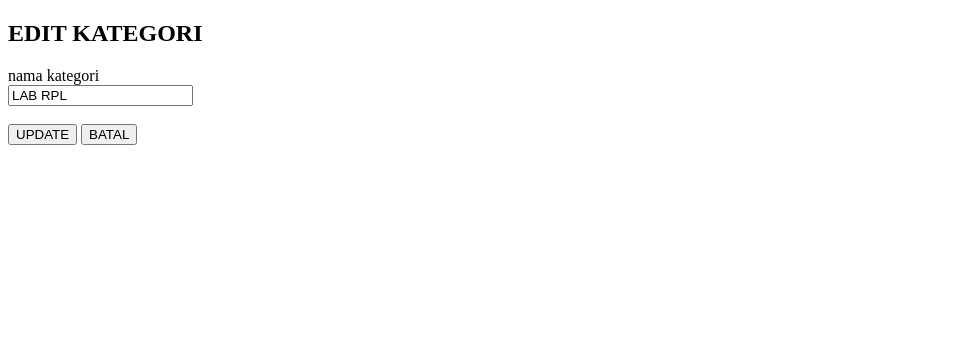
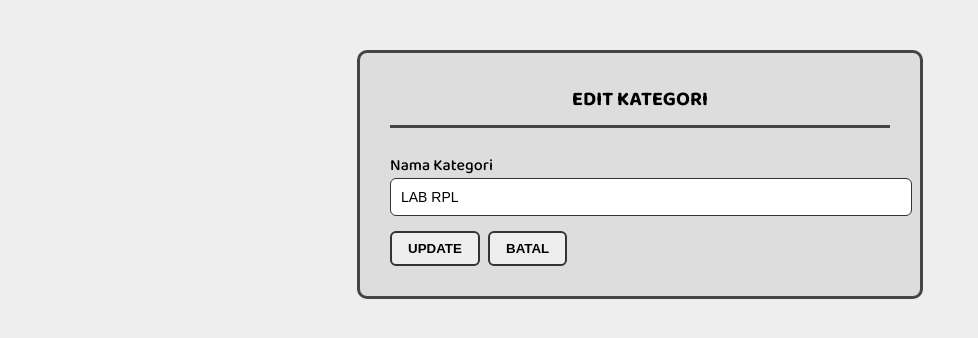
Before and after one commit to rhayihadi/Tugas-new.ujikom, a PHP site: page /admin/edit-kategori.php?id=1 in a window 1280 px wide. Shown: the top 338 px of the page, without its empty margins (0-978 px from the left). Run offline with PHP 8.4, Linux system fonts and the light colour scheme; data comes from the database, SQL or seed files in the repository.

Commit message:
Enhance edit-kategori.php layout and styles
Updated the layout and styling of the edit category page.

```diff
--- a/rhayi.ukk/admin/edit-kategori.php
+++ b/rhayi.ukk/admin/edit-kategori.php
@@ -7,30 +7,85 @@ $data = mysqli_fetch_assoc($query);
 ?>
 
 <!DOCTYPE html>
-<html>
+<html lang="id">
 <head>
+    <meta charset="UTF-8">
     <title>Edit Kategori</title>
+    <link href="https://fonts.googleapis.com/css2?family=Baloo+2:wght@500;600;700;800&display=swap" rel="stylesheet">
+
+    <style>
+body{
+    background:#eee;
+    font-family: 'Baloo 2', Arial, sans-serif;
+}
+
+/* WRAPPER */
+.wrapper{
+    width:500px;
+    margin:50px auto;
+    padding:30px;
+    background:#ddd;
+    border:3px solid #444;
+    border-radius:10px;
+}
+
+/* TITLE */
+.title{
+    text-align:center;
+    font-weight:bold;
+    font-size:20px;
+    margin-bottom:25px;
+    border-bottom:3px solid #444;
+    padding-bottom:10px;
+}
+
+/* FORM */
+form input[type="text"]{
+    width:100%;
+    padding:10px;
+    margin-bottom:15px;
+    border-radius:6px;
+    border:1px solid #333;
+    font-size:14px;
+}
+
+form button{
+    padding:8px 16px;
+    border:2px solid #333;
+    border-radius:6px;
+    background:#eee;
+    font-weight:bold;
+    cursor:pointer;
+    margin-right:5px;
+}
+
+form button:hover{
+    background:#ccc;
+}
+
+a{
+    text-decoration:none;
+}
+    </style>
 </head>
 <body>
 
-<h2>EDIT KATEGORI</h2>
+<div class="wrapper">
+    <div class="title">EDIT KATEGORI</div>
 
     <form action="proses-edit-kategori.php" method="POST">
-
         <!-- Hidden ID -->
         <input type="hidden" name="id_kategori" value="<?= $data['id_kategori']; ?>">
 
-    <label>nama kategori</label><br>
+        <label>Nama Kategori</label>
         <input type="text" name="ket_kategori" value="<?= $data['ket_kategori']; ?>" required>
-    <br><br>
-
 
         <button type="submit">UPDATE</button>
         <a href="data-kategori.php">
             <button type="button">BATAL</button>
         </a>
-
     </form>
+</div>
 
 </body>
 </html>
```
Lines whose indentation alone changed are shown as unchanged.
